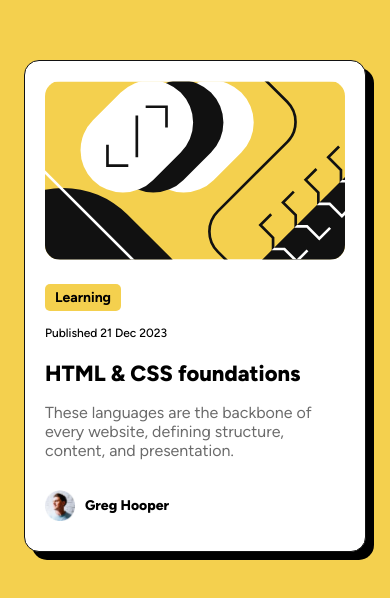
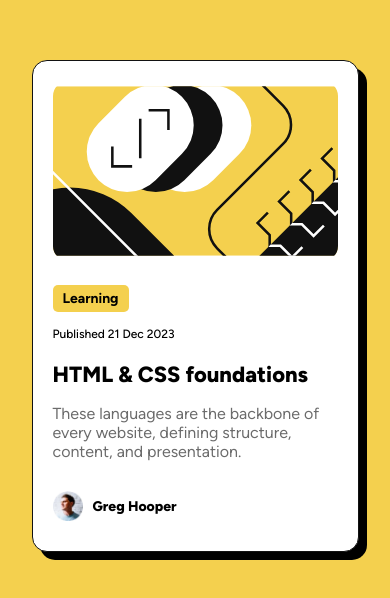
Before and after one commit to mustafaabdulkader/blog-preview-card, a plain HTML site: page index.html in a window 390 px wide. Shown: the part 116-714 px from the top of the page. Drawn offline with Linux system fonts and the light colour scheme.

Commit message:
adjust card and illustration-img sizes in mobile

```diff
--- a/style.css
+++ b/style.css
@@ -73,7 +73,7 @@ body {
 
 @media screen and (max-width: 500px) {
   .card {
-    width: 300px;
+    width: 285px;
     height: 450px;
     padding: 20px;
     box-shadow: 8px 8px;
@@ -102,4 +102,8 @@ body {
     margin-top: 10px;
     display: inline-block;
   }
+  .illustration-img {
+    width: 100%;
+    height: 180px;
+  }
 }
```
